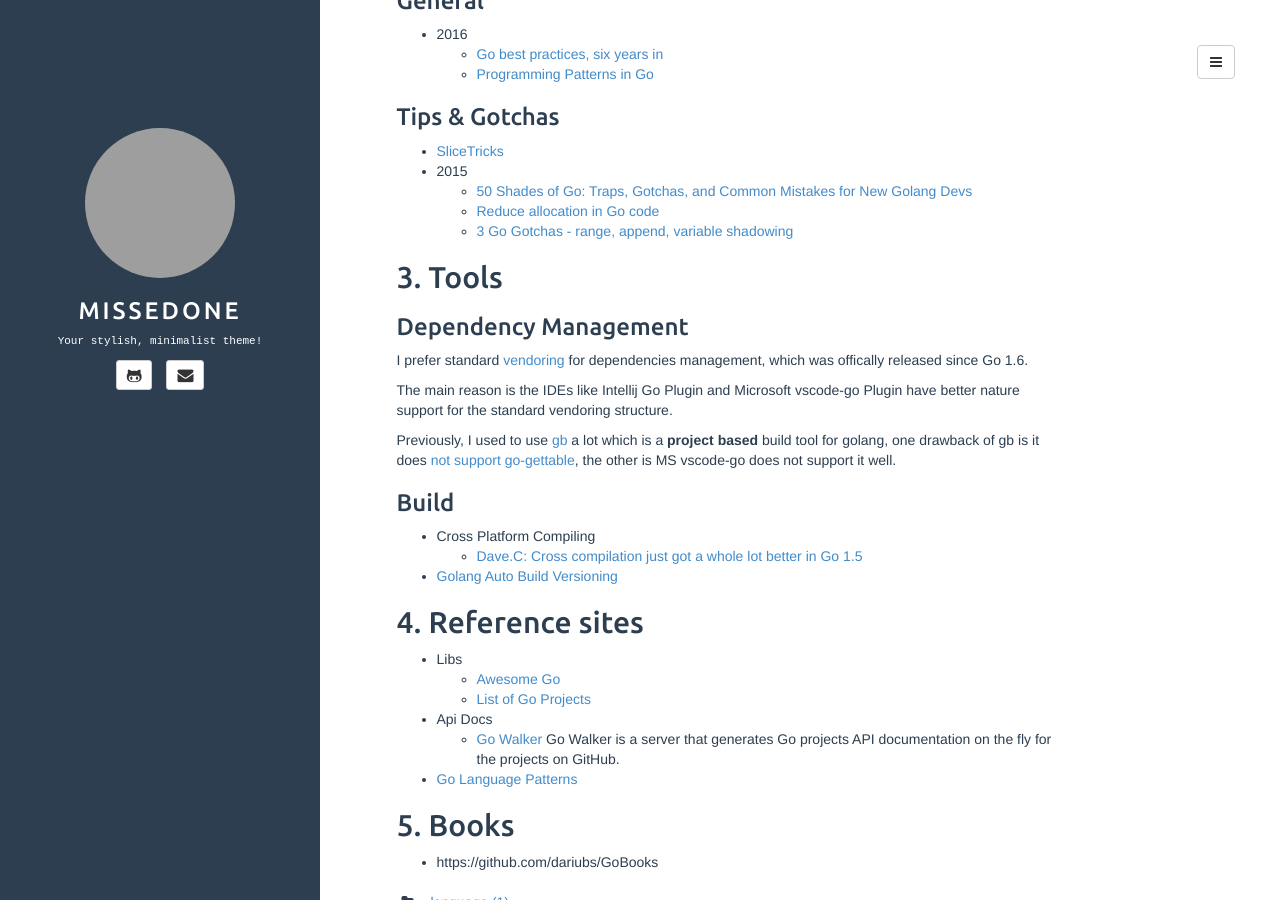
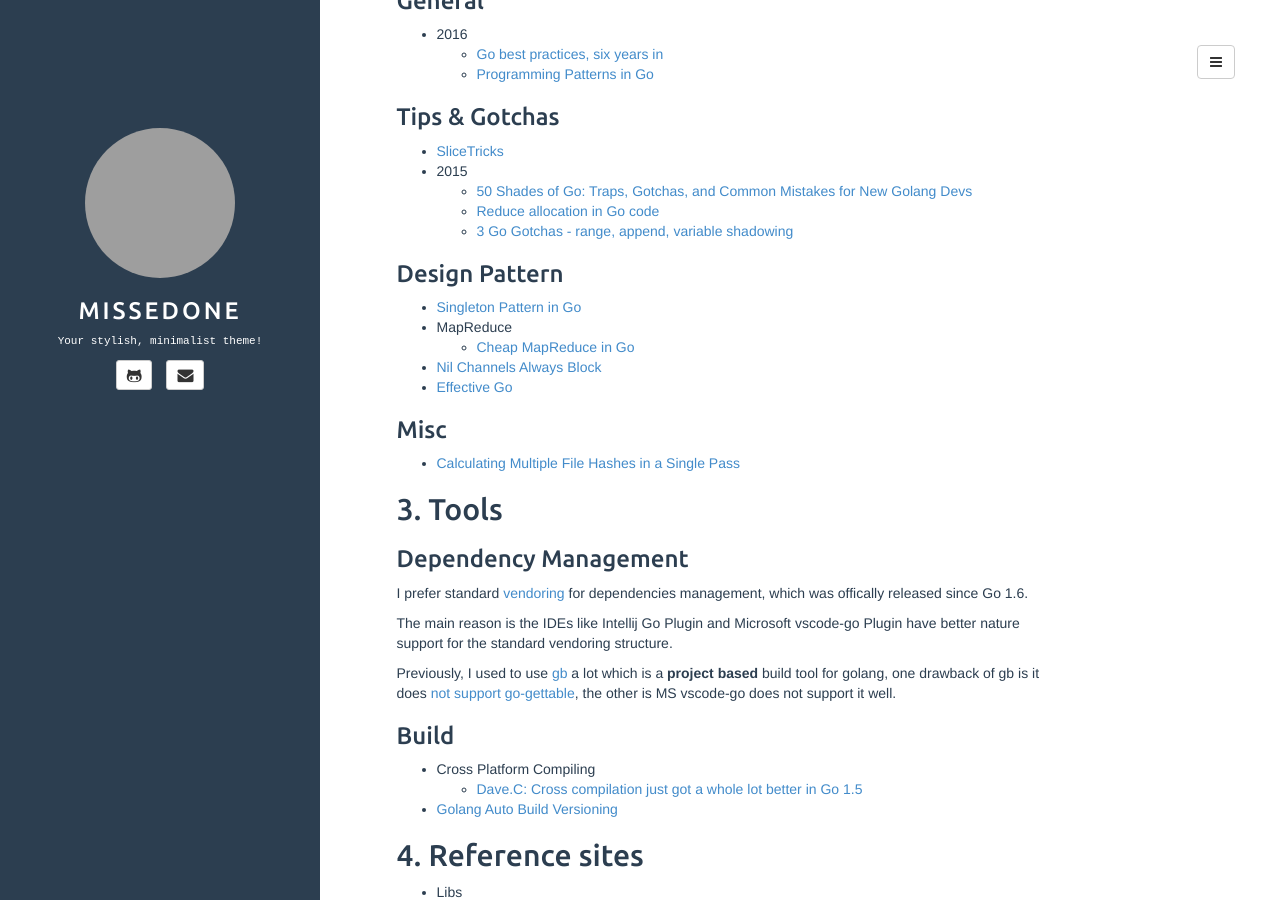
Before and after one commit to missedone/missedone.github.io, a Jekyll site: the page built from _posts/2016-06-03-Golang-References.md, in a window 1280 px wide and 900 px high, scrolled down 790 px. Built offline with Jekyll 4.4.1, drawn with Linux system fonts in a browser that asks for light colours; grey boxes are pictures that could not be loaded.

Commit message:
add 'Design Pattern' section in golang page

```diff
--- a/_posts/2016-06-03-Golang-References.md
+++ b/_posts/2016-06-03-Golang-References.md
@@ -53,6 +53,17 @@ description: the collection of Golang relate articles.
   * [Reduce allocation in Go code](https://methane.github.io/2015/02/reduce-allocation-in-go-code/)
   * [3 Go Gotchas - range, append, variable shadowing](http://bryce.is/writing/code/jekyll/update/2015/11/01/3-go-gotchas.html?utm_source=golangweekly&utm_medium=email)
 
+### Design Pattern
+
+* [Singleton Pattern in Go](http://marcio.io/2015/07/singleton-pattern-in-go/)
+* MapReduce
+  * [Cheap MapReduce in Go](http://marcio.io/2015/07/cheap-mapreduce-in-go/)
+* [Nil Channels Always Block](http://www.godesignpatterns.com/2014/05/nil-channels-always-block.html)
+* [Effective Go](https://golang.org/doc/effective_go.html)
+
+### Misc
+
+* [Calculating Multiple File Hashes in a Single Pass](http://marcio.io/2015/07/calculating-multiple-file-hashes-in-a-single-pass/)
 
 ## 3. Tools
 
```
